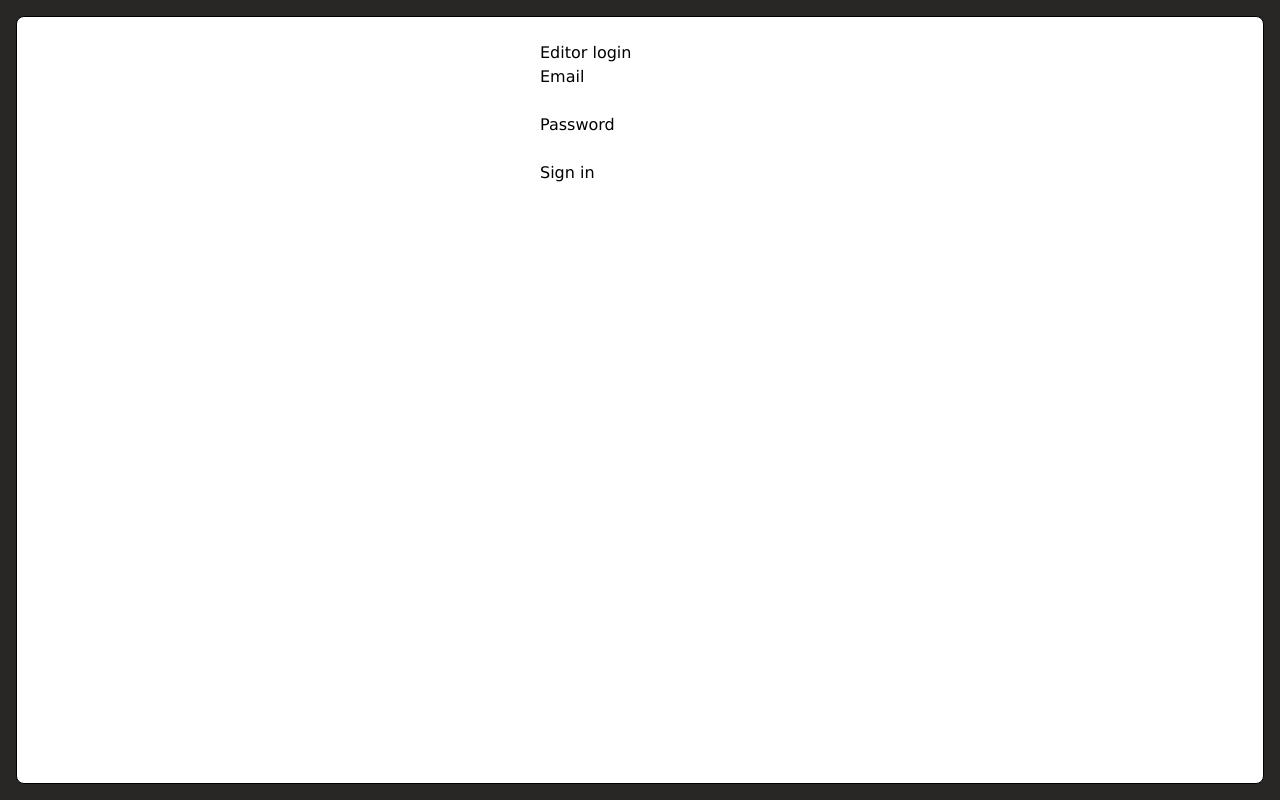
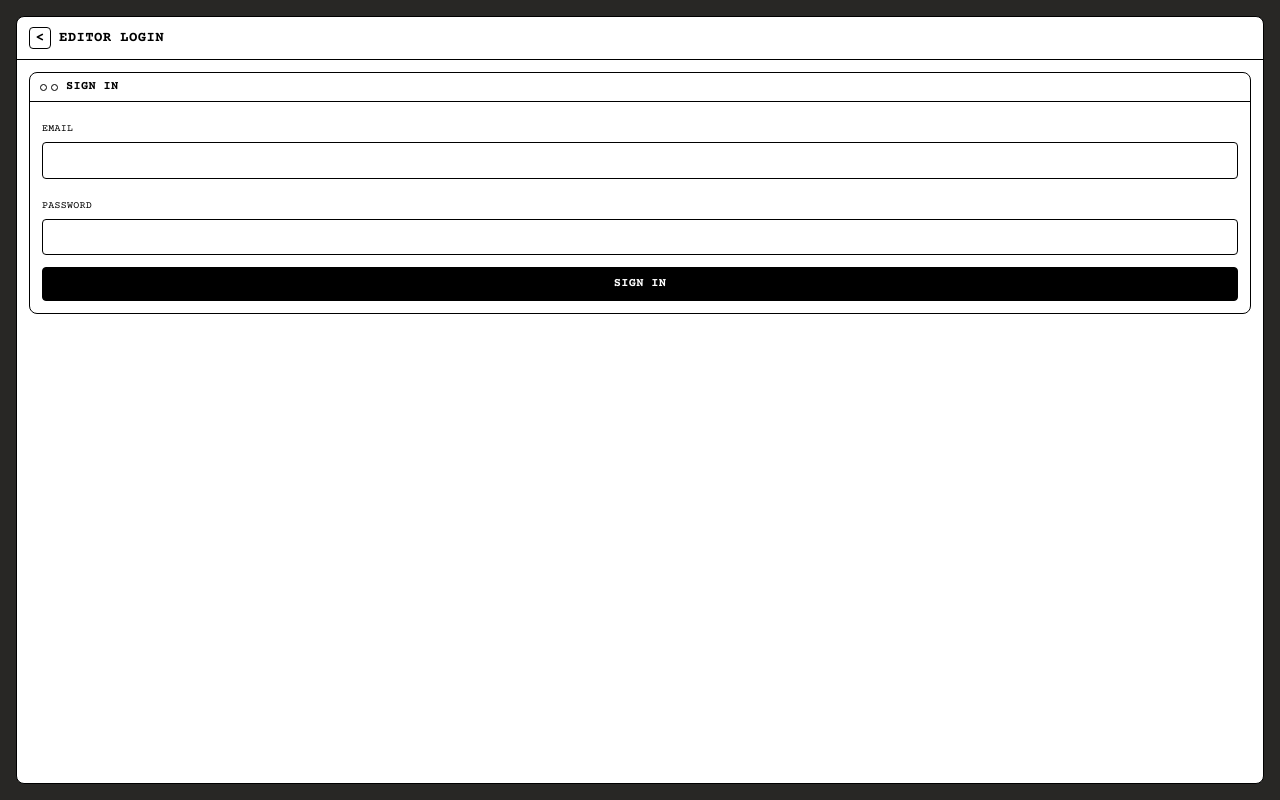
Before and after one commit to deshik1808/daily-dashboard, a Next.js app: page /login in a window 1280 px wide. Built offline with nearby package versions, Linux system fonts and the light colour scheme.

Commit message:
Restyle login page to match the design system

```diff
--- a/app/login/page.tsx
+++ b/app/login/page.tsx
@@ -1,8 +1,11 @@
+// app/login/page.tsx
 "use client";
 
 import { useState, type FormEvent } from "react";
 import { useRouter } from "next/navigation";
 import { createClient } from "@/lib/supabase/client";
+import { TopBar } from "@/components/design/TopBar";
+import { Window } from "@/components/design/Window";
 
 export default function LoginPage() {
   const router = useRouter();
@@ -27,30 +30,52 @@ export default function LoginPage() {
   }
 
   return (
-    <main style={{ padding: 24, maxWidth: 360, margin: "0 auto" }}>
-      <h1>Editor login</h1>
-      <form onSubmit={handleSubmit}>
+    <div className="flex h-full flex-col">
+      <TopBar title="EDITOR LOGIN" showBack />
+      <div className="flex-1 overflow-y-auto p-3">
+        <Window title="SIGN IN">
+          <form onSubmit={handleSubmit} className="flex flex-col gap-3">
             <div>
-          <label htmlFor="email">Email</label>
-          <br />
-          <input id="email" type="email" value={email} onChange={(e) => setEmail(e.target.value)} required />
+              <label htmlFor="email" className="font-mono text-[10px] tracking-wide">
+                EMAIL
+              </label>
+              <input
+                id="email"
+                type="email"
+                value={email}
+                onChange={(e) => setEmail(e.target.value)}
+                required
+                className="mt-1 w-full rounded-control border border-ink px-2 py-1.5 text-[15px]"
+              />
             </div>
             <div>
-          <label htmlFor="password">Password</label>
-          <br />
+              <label htmlFor="password" className="font-mono text-[10px] tracking-wide">
+                PASSWORD
+              </label>
               <input
                 id="password"
                 type="password"
                 value={password}
                 onChange={(e) => setPassword(e.target.value)}
                 required
+                className="mt-1 w-full rounded-control border border-ink px-2 py-1.5 text-[15px]"
               />
             </div>
-        {error && <p role="alert">{error}</p>}
-        <button type="submit" disabled={loading}>
-          {loading ? "Signing in..." : "Sign in"}
+            {error && (
+              <p role="alert" className="font-mono text-xs text-accent-orange">
+                {error}
+              </p>
+            )}
+            <button
+              type="submit"
+              disabled={loading}
+              className="rounded-control border border-ink bg-ink py-2 font-mono text-xs font-bold tracking-wide text-paper disabled:opacity-50"
+            >
+              {loading ? "SIGNING IN..." : "SIGN IN"}
             </button>
           </form>
-    </main>
+        </Window>
+      </div>
+    </div>
   );
 }
```
Lines whose indentation alone changed are shown as unchanged.
